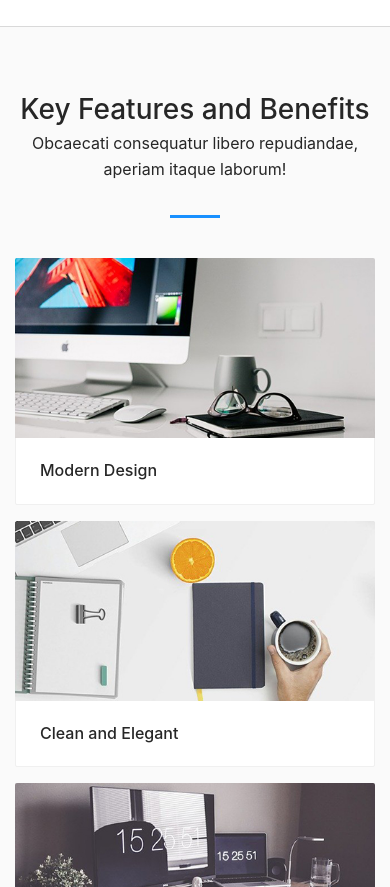
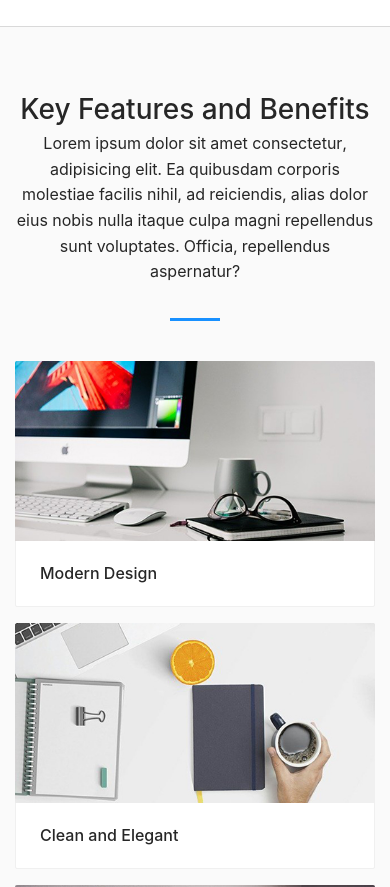
Before and after one commit to tanhoang0710/simple-prj-react-with-antd, a React (Create React App) app: page / in a window 390 px wide. Shown: the part 1940-2827 px from the top of the page. Built offline with nearby package versions, Linux system fonts and the light colour scheme.

Commit message:
#13 - Make a site fully responsive

```diff
--- a/src/components/home/AppFeature.js
+++ b/src/components/home/AppFeature.js
@@ -25,8 +25,11 @@ export default function AppFeature() {
 				<div className="titleHolder">
 					<h2>Key Features and Benefits</h2>
 					<p>
-						Obcaecati consequatur libero repudiandae, aperiam itaque
-						laborum!
+						Lorem ipsum dolor sit amet consectetur, adipisicing
+						elit. Ea quibusdam corporis molestiae facilis nihil, ad
+						reiciendis, alias dolor eius nobis nulla itaque culpa
+						magni repellendus sunt voluptates. Officia, repellendus
+						aspernatur?
 					</p>
 				</div>
 
```
